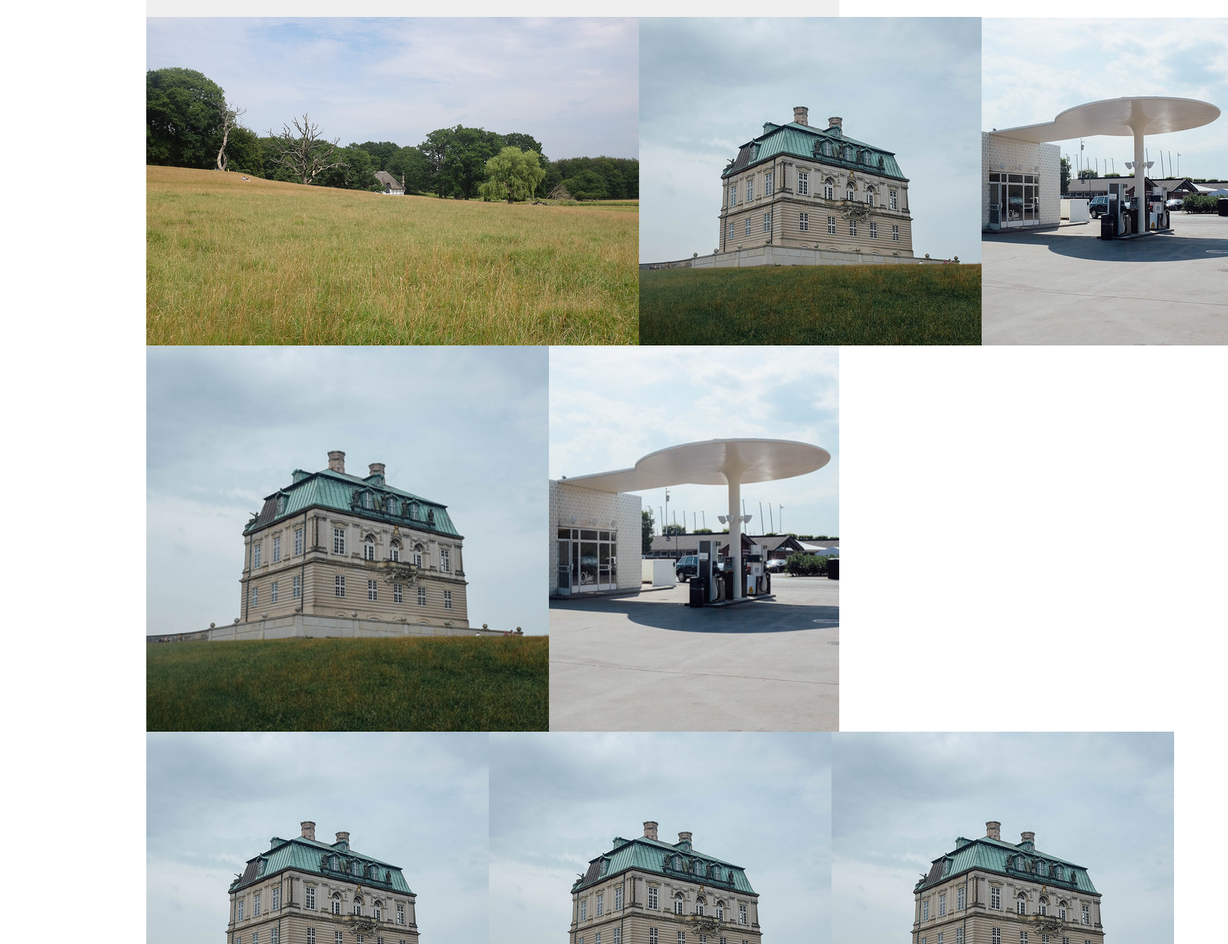
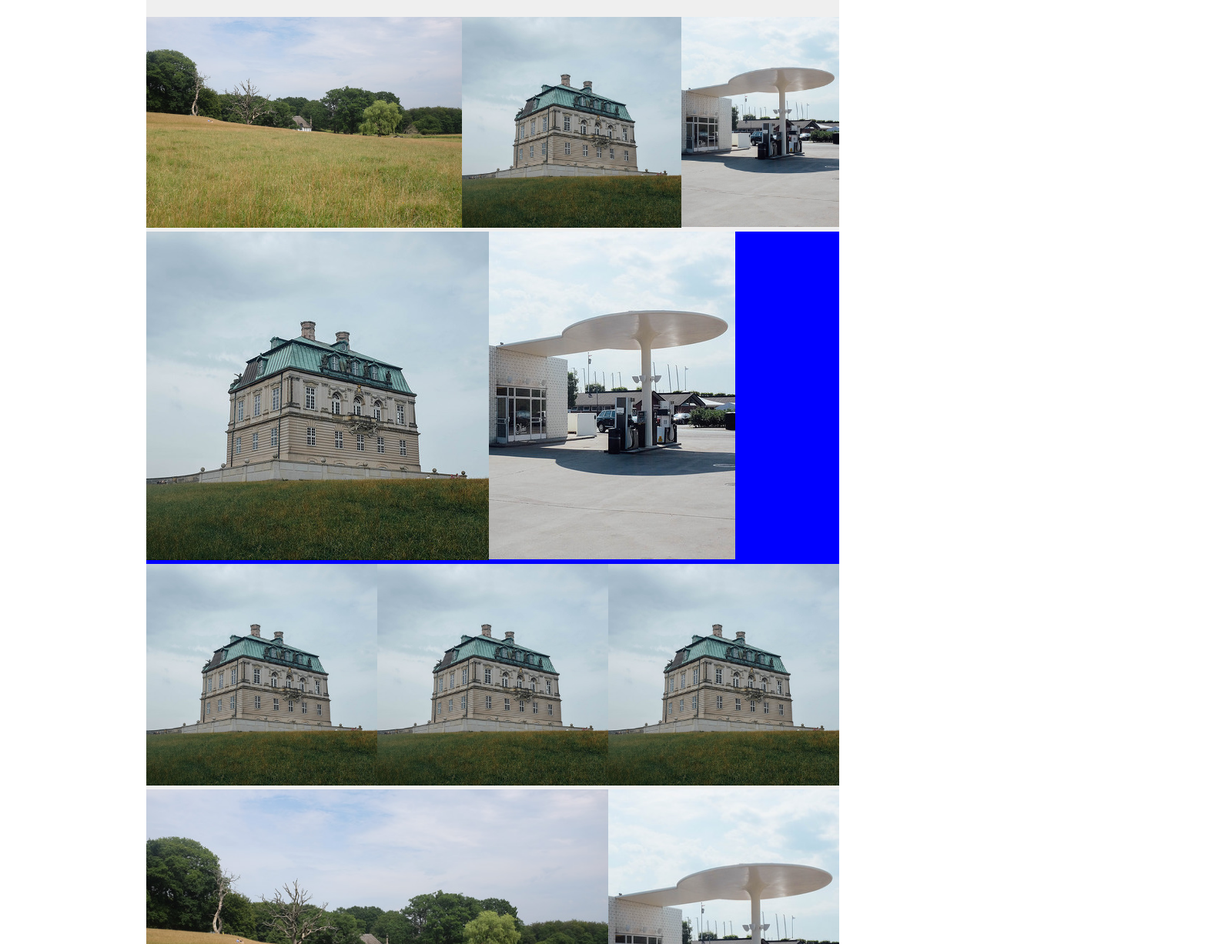
Before and after one commit to jlord/flexbox, a plain HTML site: page index.html in a window 1280 px wide. Shown: the part 73-1300 px from the top of the page at 77% size, 1595 px wide, since content can reach past the window. Drawn offline with Linux system fonts and the light colour scheme.

Commit message:
Wrap imgs in divs

```diff
--- a/index.html
+++ b/index.html
@@ -11,25 +11,45 @@
       <h1>Testing Flexbox</h1>
 
       <section class="flex-container">
+        <div class="img-container">
           <img class="flex-child" src="imgs/horizontal.jpg">
+        </div>
+        <div class="img-container">
           <img class="flex-child" src="imgs/square.jpg">
+        </div>
+        <div class="img-container">
           <img class="flex-child" src="imgs/vertical.jpg">
+        </div>
+      </section>
+
+      <section class="flex-container" style="background: blue;">
+        <div class="img-container">
+          <img class="flex-child" src="imgs/square.jpg">
+        </div>
+        <div class="img-container">
+          <img class="flex-child" src="imgs/vertical.jpg">
+        </div>
       </section>
 
       <section class="flex-container">
+        <div class="img-container">
           <img class="flex-child" src="imgs/square.jpg">
-        <img class="flex-child" src="imgs/vertical.jpg">
+        </div>
+        <div class="img-container">
+          <img class="flex-child" src="imgs/square.jpg">
+        </div>
+        <div class="img-container">
+          <img class="flex-child" src="imgs/square.jpg">
+        </div>
       </section>
 
       <section class="flex-container">
-        <img class="flex-child" src="imgs/square.jpg">
-        <img class="flex-child" src="imgs/square.jpg">
-        <img class="flex-child" src="imgs/square.jpg">
-      </section>
-
-      <section class="flex-container">
+        <div class="img-container">
           <img class="flex-child" src="imgs/horizontal.jpg">
+        </div>
+        <div class="img-container">
           <img class="flex-child" src="imgs/vertical.jpg">
+        </div>
       </section>
     </div>
 
--- a/style.css
+++ b/style.css
@@ -20,6 +20,7 @@ body {
 
 .flex-container {
   display: flex;
+  /*max-width: 900px;*/
   /*height: 300px;*/
   /*align-items: stretch;*/
   /*width: 100%;*/
```
Lines whose indentation alone changed are shown as unchanged.
